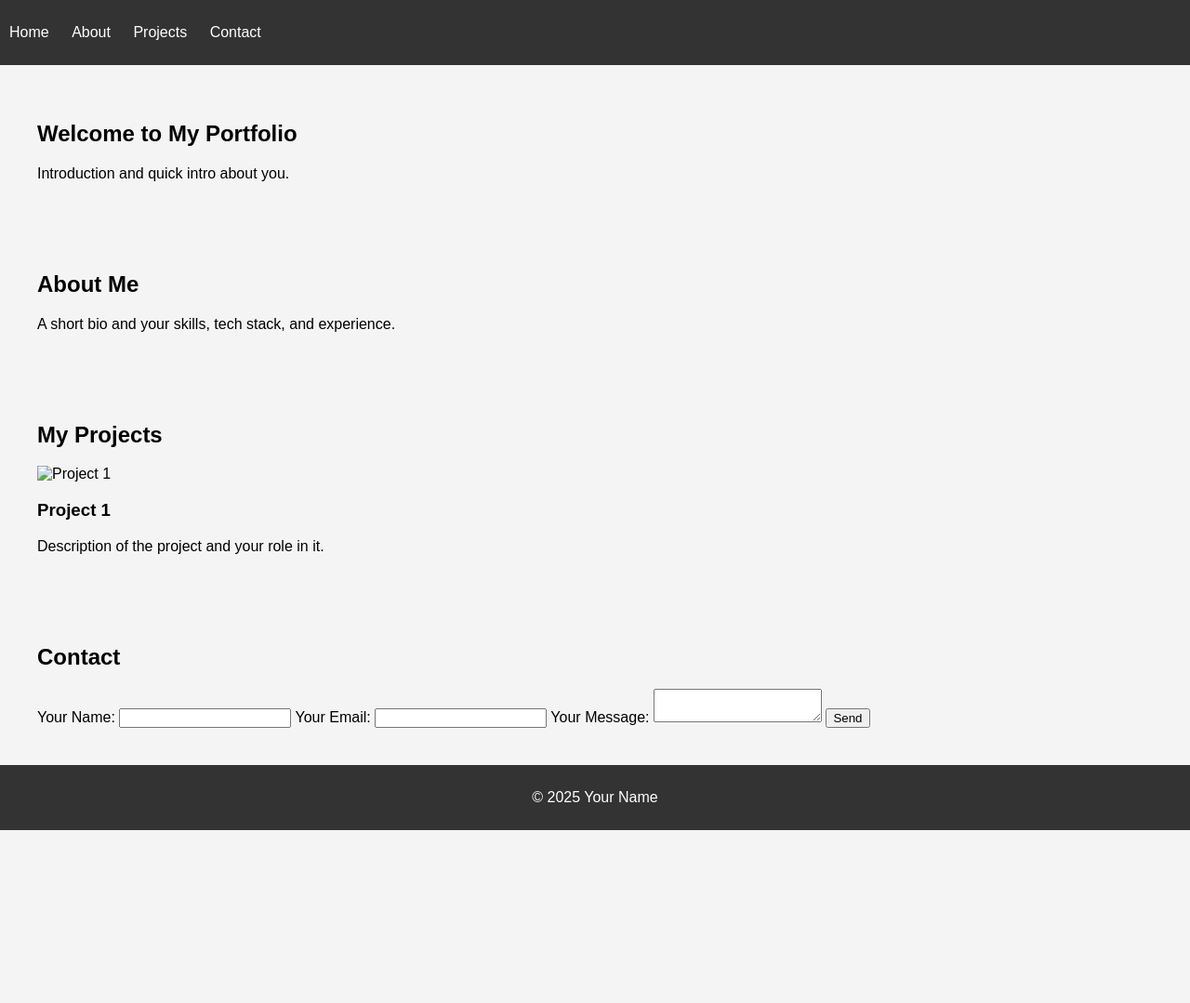
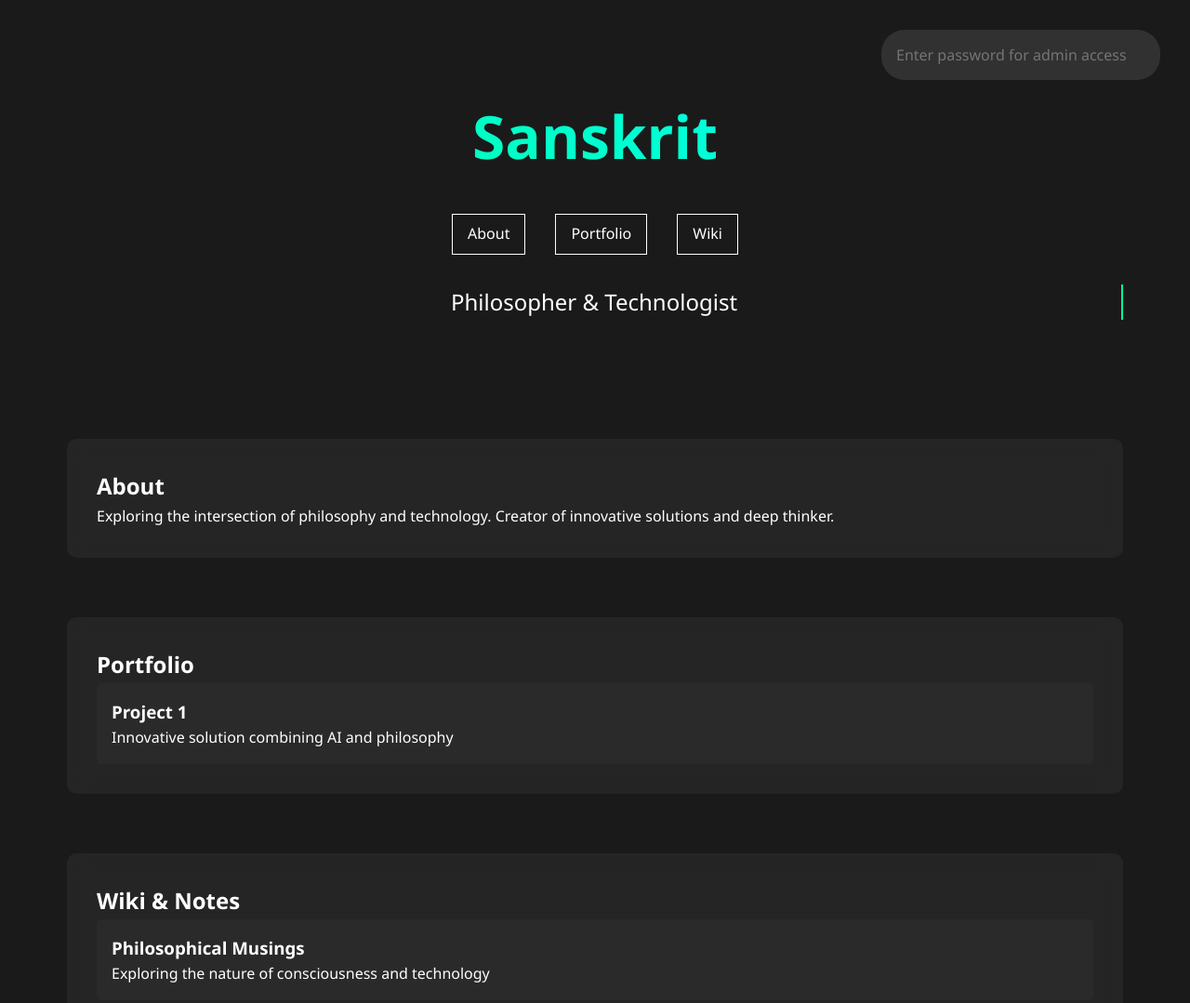
Before and after one commit to AgentBazooka/Site, a plain HTML site: page index.html in a window 1280 px wide. Shown: the whole page at 93% size. Before the commit the page ends 893 px from the top, so only its background shows below. Drawn offline with Linux system fonts and the light colour scheme; files that its build step writes are made by us from their sources.

Commit message:
Update index.html

```diff
--- a/index.html
+++ b/index.html
@@ -1,63 +1,262 @@
+
 <!DOCTYPE html>
 <html lang="en">
 <head>
     <meta charset="UTF-8">
     <meta name="viewport" content="width=device-width, initial-scale=1.0">
-    <title>Your Name - Portfolio</title>
-    <link rel="stylesheet" href="assets/css/styles.css">
+    <title>Sanskrit | Philosopher & Technologist</title>
+    <style>
+        :root {
+            --primary: #1a1a1a;
+            --secondary: #00ff9d;
+            --accent: #fff;
+        }
+
+        * {
+            margin: 0;
+            padding: 0;
+            box-sizing: border-box;
+            font-family: 'Segoe UI', sans-serif;
+        }
+
+        body {
+            background: var(--primary);
+            color: var(--accent);
+            line-height: 1.6;
+        }
+
+        .container {
+            max-width: 1200px;
+            margin: 0 auto;
+            padding: 2rem;
+        }
+
+        .header {
+            text-align: center;
+            padding: 4rem 0;
+            position: relative;
+            overflow: hidden;
+        }
+
+        .header h1 {
+            font-size: 4rem;
+            margin-bottom: 1rem;
+            background: linear-gradient(45deg, var(--secondary), #0ff);
+            -webkit-background-clip: text;
+            -webkit-text-fill-color: transparent;
+        }
+
+        .nav {
+            display: flex;
+            justify-content: center;
+            gap: 2rem;
+            margin: 2rem 0;
+        }
+
+        .nav a {
+            color: var(--accent);
+            text-decoration: none;
+            padding: 0.5rem 1rem;
+            border: 1px solid var(--accent);
+            transition: all 0.3s ease;
+        }
+
+        .nav a:hover {
+            background: var(--accent);
+            color: var(--primary);
+        }
+
+        .section {
+            margin: 4rem 0;
+            padding: 2rem;
+            background: rgba(255, 255, 255, 0.05);
+            border-radius: 10px;
+            backdrop-filter: blur(10px);
+        }
+
+        .portfolio {
+            display: grid;
+            grid-template-columns: repeat(auto-fit, minmax(300px, 1fr));
+            gap: 2rem;
+        }
+
+        .portfolio-item {
+            background: rgba(255, 255, 255, 0.02);
+            padding: 1rem;
+            border-radius: 5px;
+        }
+
+        .wiki {
+            display: grid;
+            grid-template-columns: repeat(auto-fit, minmax(300px, 1fr));
+            gap: 2rem;
+        }
+
+        .wiki-item {
+            background: rgba(255, 255, 255, 0.02);
+            padding: 1rem;
+            border-radius: 5px;
+        }
+
+        .search-bar {
+            position: fixed;
+            top: 2rem;
+            right: 2rem;
+            width: 300px;
+            padding: 1rem;
+            background: rgba(255, 255, 255, 0.1);
+            border-radius: 25px;
+            border: none;
+            color: var(--accent);
+            font-size: 1rem;
+            transition: all 0.3s ease;
+        }
+
+        .search-bar:focus {
+            outline: none;
+            background: rgba(255, 255, 255, 0.2);
+        }
+
+        .admin-panel {
+            display: none;
+            position: fixed;
+            top: 0;
+            left: 0;
+            width: 100%;
+            height: 100%;
+            background: rgba(0, 0, 0, 0.9);
+            justify-content: center;
+            align-items: center;
+            flex-wrap: wrap;
+            padding: 2rem;
+            z-index: 1000;
+        }
+
+        .admin-panel.active {
+            display: flex;
+        }
+
+        .admin-content {
+            background: var(--primary);
+            padding: 2rem;
+            border-radius: 10px;
+            color: var(--accent);
+        }
+
+        .type-effect {
+            border-right: 2px solid var(--secondary);
+            white-space: nowrap;
+            overflow: hidden;
+            font-size: 1.5rem;
+        }
+
+        @keyframes type {
+            0% { width: 0; }
+            100% { width: 100%; }
+        }
+
+        . typing {
+            width: 0;
+            animation: type 3.5s steps(40, end), blink-caret 0.75s step-end infinite;
+        }
+
+        @keyframes blink-caret {
+            from, to { border-color: transparent; }
+            50% { border-color: var(--secondary); }
+        }
+    </style>
 </head>
 <body>
-    <header>
-      <nav>
-        <ul>
-          <li><a href="#home">Home</a></li>
-          <li><a href="#about">About</a></li>
-          <li><a href="#projects">Projects</a></li>
-          <li><a href="#contact">Contact</a></li>
-        </ul>
+    <div class="container">
+        <header class="header">
+            <h1>Sanskrit</h1>
+            <nav class="nav">
+                <a href="#about">About</a>
+                <a href="#portfolio">Portfolio</a>
+                <a href="#wiki">Wiki</a>
             </nav>
+            <div class="type-effect">
+                Philosopher & Technologist
+            </div>
         </header>
 
-    <section id="home">
-      <h1>Welcome to My Portfolio</h1>
-      <p>Introduction and quick intro about you.</p>
+        <section id="about" class="section">
+            <h2>About</h2>
+            <p>Exploring the intersection of philosophy and technology. Creator of innovative solutions and deep thinker.</p>
         </section>
 
-    <section id="about">
-      <h2>About Me</h2>
-      <p>A short bio and your skills, tech stack, and experience.</p>
+        <section id="portfolio" class="section">
+            <h2>Portfolio</h2>
+            <div class="portfolio">
+                <div class="portfolio-item">
+                    <h3>Project 1</h3>
+                    <p>Innovative solution combining AI and philosophy</p>
+                </div>
+                <!-- Add more portfolio items -->
+            </div>
         </section>
 
-    <section id="projects">
-      <h2>My Projects</h2>
-      <div class="project">
-        <img src="assets/images/project1.jpg" alt="Project 1">
-        <h3>Project 1</h3>
-        <p>Description of the project and your role in it.</p>
+        <section id="wiki" class="section">
+            <h2>Wiki & Notes</h2>
+            <div class="wiki">
+                <div class="wiki-item">
+                    <h3>Philosophical Musings</h3>
+                    <p>Exploring the nature of consciousness and technology</p>
                 </div>
-      <!-- Add more projects here -->
+                <!-- Add more wiki items -->
+            </div>
         </section>
+    </div>
 
-    <section id="contact">
-      <h2>Contact</h2>
-      <form>
-        <label for="name">Your Name:</label>
-        <input type="text" id="name" name="name" required>
+    <input type="password" class="search-bar" placeholder="Enter password for admin access">
+    <div class="admin-panel">
+        <div class="admin-content">
+            <h2>Admin Panel</h2>
+            <p>Content editing interface</p>
+            <button onclick="window.location.reload()">Refresh</button>
+        </div>
+    </div>
 
-        <label for="email">Your Email:</label>
-        <input type="email" id="email" name="email" required>
+    <script>
+        const password = "philotech"; // Change this to your secret password
+        const searchBar = document.querySelector('.search-bar');
+        const adminPanel = document.querySelector('.admin-panel');
 
-        <label for="message">Your Message:</label>
-        <textarea id="message" name="message" required></textarea>
+        searchBar.addEventListener('keypress', (e) => {
+            if (e.key === 'Enter') {
+                if (searchBar.value === password) {
+                    adminPanel.classList.add('active');
+                }
+            }
+        });
 
-        <button type="submit">Send</button>
-      </form>
-    </section>
+        // Make all wiki and portfolio items editable in admin mode
+        window.addEventListener('DOMContentLoaded', () => {
+            if (adminPanel.classList.contains('active')) {
+                document.querySelectorAll('.portfolio-item, .wiki-item').forEach(item => {
+                    item.contentEditable = true;
+                });
+            }
+        });
 
-    <footer>
-      <p>&copy; 2025 Your Name</p>
-    </footer>
+        // Save content to localStorage
+        document.addEventListener('blur', (e) => {
+            if (adminPanel.classList.contains('active')) {
+                const content = e.target.innerHTML;
+                const key = e.target.closest('.portfolio-item, .wiki-item').id || 'content';
+                localStorage.setItem(key, content);
+            }
+        });
 
-    <script src="assets/js/script.js"></script>
+        // Load saved content
+        window.onload = () => {
+            document.querySelectorAll('.portfolio-item, .wiki-item').forEach(item => {
+                const savedContent = localStorage.getItem(item.id);
+                if (savedContent) {
+                    item.innerHTML = savedContent;
+                }
+            });
+        };
+    </script>
 </body>
 </html>
```
Lines whose indentation alone changed are shown as unchanged.
